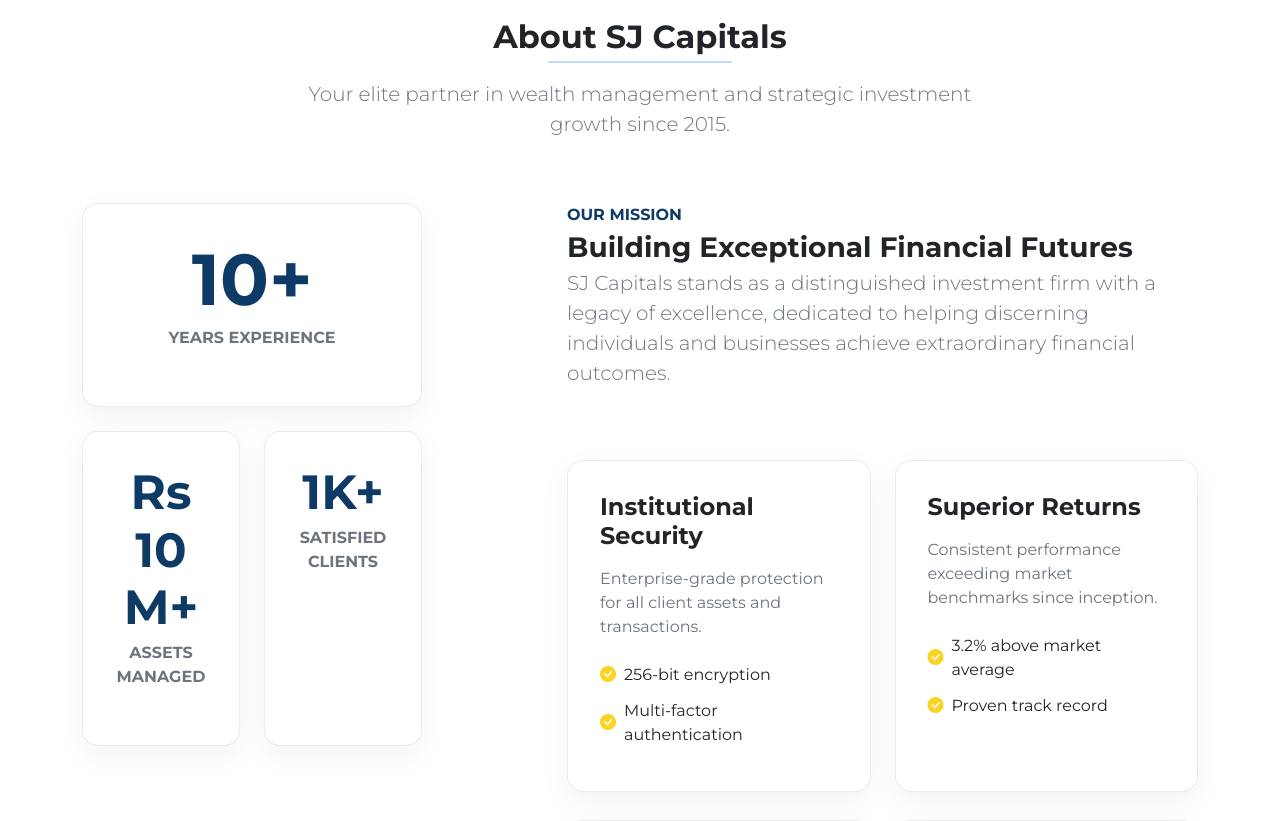
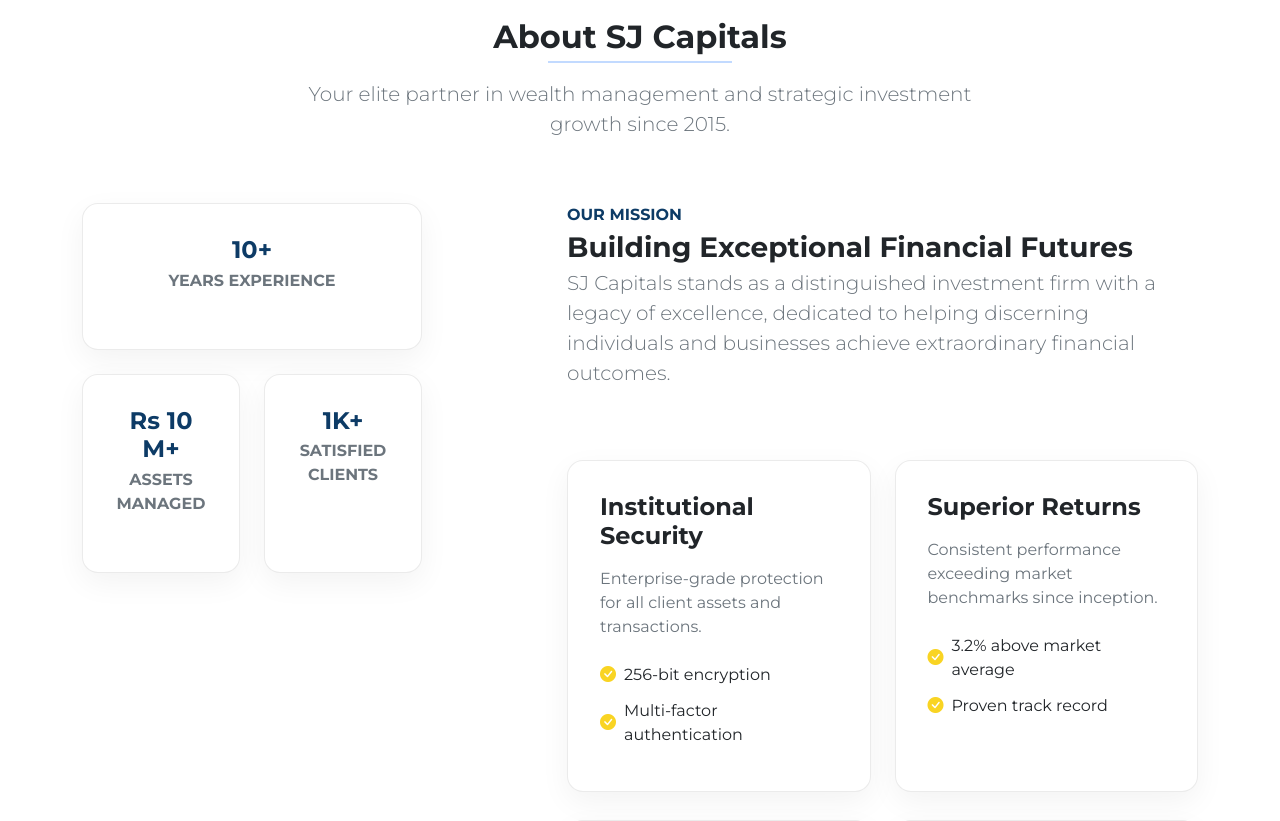
Before and after one commit to Kashif56/sj-capitals, a Django app: page / in a window 1280 px wide. Shown: the part 802-1623 px from the top of the page. Run offline with Django 5.2, Linux system fonts and the light colour scheme; data comes from the database, SQL or seed files in the repository; some libraries are stand-ins or nearby versions.

```diff
--- a/templates/core/landing.html
+++ b/templates/core/landing.html
@@ -58,19 +58,19 @@
           <!-- Stats cards -->
           <div class="col-md-12">
             <div class="sj-card text-center">
-              <h2 class="display-2 fw-bold text-primary mb-1">10+</h2>
+              <h4 class="display-8 fw-bold text-primary mb-1">10+</h4>
               <p class="text-uppercase fw-bold">Years Experience</p>
             </div>
           </div>
           <div class="col-md-6">
             <div class="sj-card text-center h-100">
-              <h2 class="display-5 fw-bold text-primary mb-1">Rs 10 M+</h2>
+              <h4 class="display-8 fw-bold text-primary mb-1">Rs 10 M+</h4>
               <p class="text-uppercase fw-bold">Assets Managed</p>
             </div>
           </div>
           <div class="col-md-6">
             <div class="sj-card text-center h-100">
-              <h2 class="display-5 fw-bold text-primary mb-1">1K+</h2>
+              <h4 class="display-8 fw-bold text-primary mb-1">1K+</h4>
               <p class="text-uppercase fw-bold">Satisfied Clients</p>
             </div>
           </div>
```
